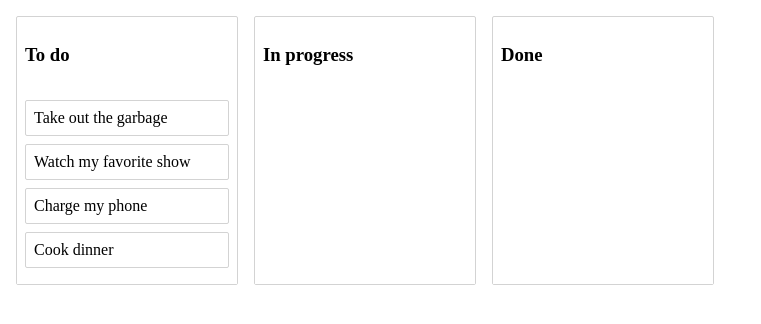
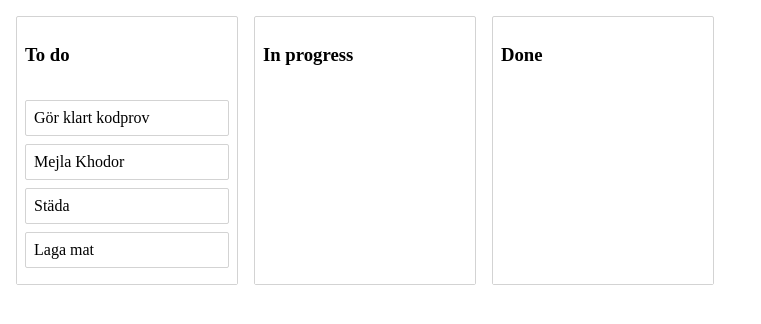
Before and after one commit to stefangeneralao/todolist, a React (Vite) app in the folder app/: page / in a window 1280 px wide. Shown: the top 324 px of the page, without its empty margins (0-761 px from the left). Built offline with nearby package versions, Linux system fonts and the light colour scheme.

Commit message:
WIP: Renaming stuff

```diff
--- a/app/src/components/App/index.tsx
+++ b/app/src/components/App/index.tsx
@@ -18,8 +18,104 @@ const App = () => {
     ...initialData,
   });
 
+  const handleListDrop = (result: DropResult) => {
+    const { source, destination, draggableId } = result;
+
+    if (!destination) {
+      return;
+    }
+
+    const newListOrder = Array.from(state.listOrder);
+    newListOrder.splice(source.index, 1);
+    newListOrder.splice(destination.index, 0, draggableId);
+
+    const newState = { ...state, listOrder: newListOrder };
+    setState(newState);
+  };
+
+  const reorderListItem = (result: DropResult) => {
+    const { source, destination, draggableId } = result;
+
+    if (!destination) {
+      return;
+    }
+
+    const currentList = state.lists[source.droppableId];
+
+    const currentListItemIds = Array.from(currentList.listItemIds);
+    currentListItemIds.splice(source.index, 1);
+    currentListItemIds.splice(destination.index, 0, draggableId);
+
+    const newList = {
+      ...currentList,
+      listItemIds: currentListItemIds,
+    };
+
+    const newState = {
+      ...state,
+      lists: {
+        ...state.lists,
+        [newList.id]: newList,
+      },
+    };
+
+    setState(newState);
+  };
+
+  const moveListItem = (result: DropResult) => {
+    const { source, destination, draggableId } = result;
+
+    if (!destination) {
+      return;
+    }
+
+    const currentList = state.lists[source.droppableId];
+    const previousList = state.lists[destination.droppableId];
+
+    const currentListItemIds = Array.from(currentList.listItemIds);
+    currentListItemIds.splice(source.index, 1);
+    const newStart = {
+      ...currentList,
+      listItemIds: currentListItemIds,
+    };
+
+    const previousListItemIds = Array.from(previousList.listItemIds);
+    previousListItemIds.splice(destination.index, 0, draggableId);
+    const newFinish = {
+      ...previousList,
+      listItemIds: previousListItemIds,
+    };
+
+    const newState = {
+      ...state,
+      lists: {
+        ...state.lists,
+        [newStart.id]: newStart,
+        [newFinish.id]: newFinish,
+      },
+    };
+
+    setState(newState);
+  };
+
+  const handleListItemDrop = (result: DropResult) => {
+    const { destination, source } = result;
+
+    if (!destination) {
+      return;
+    }
+
+    const isDestinationSameList =
+      source.droppableId === destination.droppableId;
+    if (isDestinationSameList) {
+      reorderListItem(result);
+    } else {
+      moveListItem(result);
+    }
+  };
+
   const onDragEnd = (result: DropResult) => {
-    const { destination, source, draggableId, type } = result;
+    const { destination, source, type } = result;
 
     if (!destination) {
       return;
@@ -33,64 +129,12 @@ const App = () => {
     }
 
     if (type === 'list') {
-      const newColumnOrder = Array.from(state.columnOrder);
-      newColumnOrder.splice(source.index, 1);
-      newColumnOrder.splice(destination.index, 0, draggableId);
-
-      const newState = { ...state, columnOrder: newColumnOrder };
-      setState(newState);
-      return;
+      handleListDrop(result);
     }
 
-    const start = state.columns[source.droppableId];
-    const finish = state.columns[destination.droppableId];
-
-    if (start === finish) {
-      const newTaskIds = Array.from(start.taskIds);
-      newTaskIds.splice(source.index, 1);
-      newTaskIds.splice(destination.index, 0, draggableId);
-
-      const newColumn = {
-        ...start,
-        taskIds: newTaskIds,
-      };
-
-      const newState = {
-        ...state,
-        columns: {
-          ...state.columns,
-          [newColumn.id]: newColumn,
-        },
-      };
-
-      setState(newState);
-      return;
+    if (type === 'listItem') {
+      handleListItemDrop(result);
     }
-
-    const startTaskIds = Array.from(start.taskIds);
-    startTaskIds.splice(source.index, 1);
-    const newStart = {
-      ...start,
-      taskIds: startTaskIds,
-    };
-
-    const finishTaskIds = Array.from(finish.taskIds);
-    finishTaskIds.splice(destination.index, 0, draggableId);
-    const newFinish = {
-      ...finish,
-      taskIds: finishTaskIds,
-    };
-
-    const newState = {
-      ...state,
-      columns: {
-        ...state.columns,
-        [newStart.id]: newStart,
-        [newFinish.id]: newFinish,
-      },
-    };
-
-    setState(newState);
   };
 
   return (
@@ -98,15 +142,17 @@ const App = () => {
       <Droppable droppableId="all-lists" direction="horizontal" type="list">
         {(provided) => (
           <Container {...provided.droppableProps} ref={provided.innerRef}>
-            {state.columnOrder.map((columnId, index) => {
-              const column = state.columns[columnId];
-              const tasks = column.taskIds.map((taskId) => state.tasks[taskId]);
+            {state.listOrder.map((listId, index) => {
+              const list = state.lists[listId];
+              const listItems = list.listItemIds.map(
+                (listItemId) => state.listItems[listItemId]
+              );
 
               return (
                 <List
-                  key={column.id}
-                  column={column}
-                  listItems={tasks}
+                  key={list.id}
+                  list={list}
+                  listItems={listItems}
                   index={index}
                 />
               );
--- a/app/src/components/List/index.tsx
+++ b/app/src/components/List/index.tsx
@@ -2,7 +2,7 @@ import React from 'react';
 import styled from 'styled-components';
 import { Droppable, Draggable } from 'react-beautiful-dnd';
 
-import { Column as ColumnType, ListItem as ListItemType } from '~/types';
+import { List as ListType, ListItem as ListItemType } from '~/types';
 import ListItem from '~/components/ListItem';
 
 const Container = styled.div`
@@ -29,29 +29,29 @@ const ListItems = styled.div<{ isDraggingOver: boolean }>`
 `;
 
 interface Props {
-  column: ColumnType;
+  list: ListType;
   listItems: ListItemType[];
   index: number;
 }
 
-const List = ({ column, listItems, index }: Props) => {
+const List = ({ list, listItems, index }: Props) => {
   return (
-    <Draggable draggableId={column.id} index={index}>
+    <Draggable draggableId={list.id} index={index}>
       {(provided) => (
         <Container {...provided.draggableProps} ref={provided.innerRef}>
-          <Title {...provided.dragHandleProps}>{column.title}</Title>
-          <Droppable droppableId={column.id} type="task">
+          <Title {...provided.dragHandleProps}>{list.title}</Title>
+          <Droppable droppableId={list.id} type="listItem">
             {(provided, snapshot) => (
               <ListItems
                 ref={provided.innerRef}
                 {...provided.droppableProps}
                 isDraggingOver={snapshot.isDraggingOver}
               >
-                {listItems.map((task, index) => (
+                {listItems.map((listItem, index) => (
                   <ListItem
-                    key={task.id}
-                    id={task.id}
-                    content={task.content}
+                    key={listItem.id}
+                    id={listItem.id}
+                    content={listItem.content}
                     index={index}
                   />
                 ))}
--- a/app/src/initial-data.ts
+++ b/app/src/initial-data.ts
@@ -1,30 +1,30 @@
 import { InitialData } from './types';
 
 const initialData: InitialData = {
-  tasks: {
-    'task-1': { id: 'task-1', content: 'Take out the garbage' },
-    'task-2': { id: 'task-2', content: 'Watch my favorite show' },
-    'task-3': { id: 'task-3', content: 'Charge my phone' },
-    'task-4': { id: 'task-4', content: 'Cook dinner' },
+  listItems: {
+    'listItem-1': { id: 'listItem-1', content: 'Gör klart kodprov' },
+    'listItem-2': { id: 'listItem-2', content: 'Mejla Khodor' },
+    'listItem-3': { id: 'listItem-3', content: 'Städa' },
+    'listItem-4': { id: 'listItem-4', content: 'Laga mat' },
   },
-  columns: {
-    'column-1': {
-      id: 'column-1',
+  lists: {
+    'list-1': {
+      id: 'list-1',
       title: 'To do',
-      taskIds: ['task-1', 'task-2', 'task-3', 'task-4'],
+      listItemIds: ['listItem-1', 'listItem-2', 'listItem-3', 'listItem-4'],
     },
-    'column-2': {
-      id: 'column-2',
+    'list-2': {
+      id: 'list-2',
       title: 'In progress',
-      taskIds: [],
+      listItemIds: [],
     },
-    'column-3': {
-      id: 'column-3',
+    'list-3': {
+      id: 'list-3',
       title: 'Done',
-      taskIds: [],
+      listItemIds: [],
     },
   },
-  columnOrder: ['column-1', 'column-2', 'column-3'],
+  listOrder: ['list-1', 'list-2', 'list-3'],
 };
 
 export default initialData;
```
Also changed, not shown: app/src/types/index.ts (+5 -5 lines).
